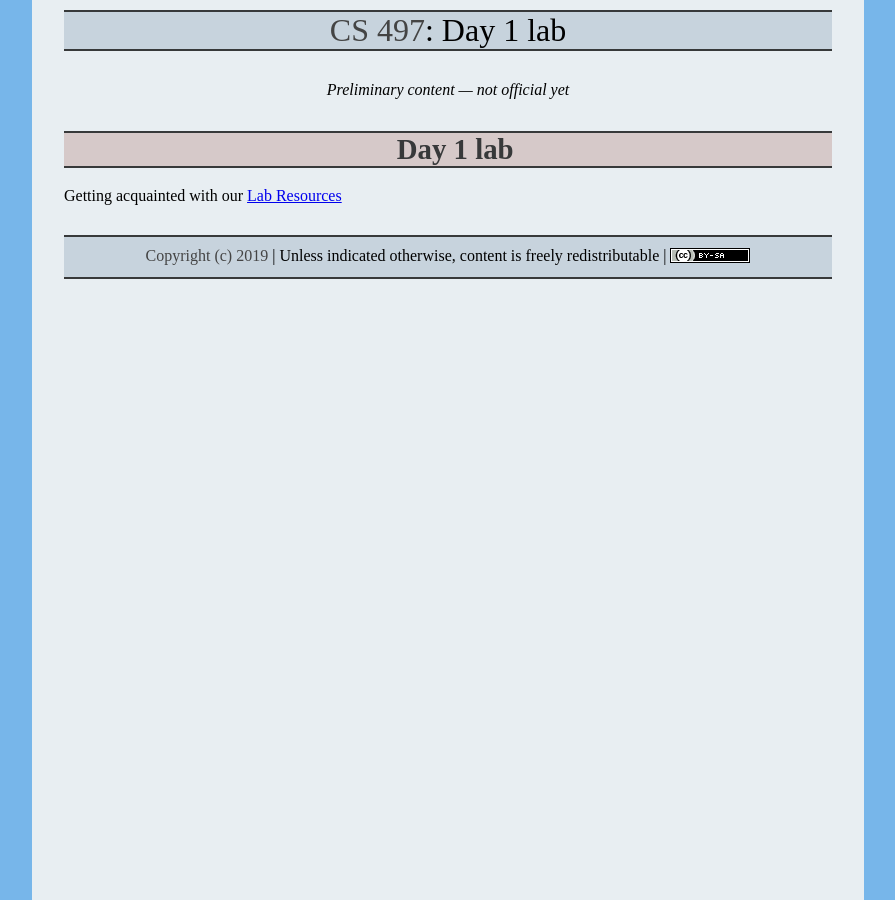
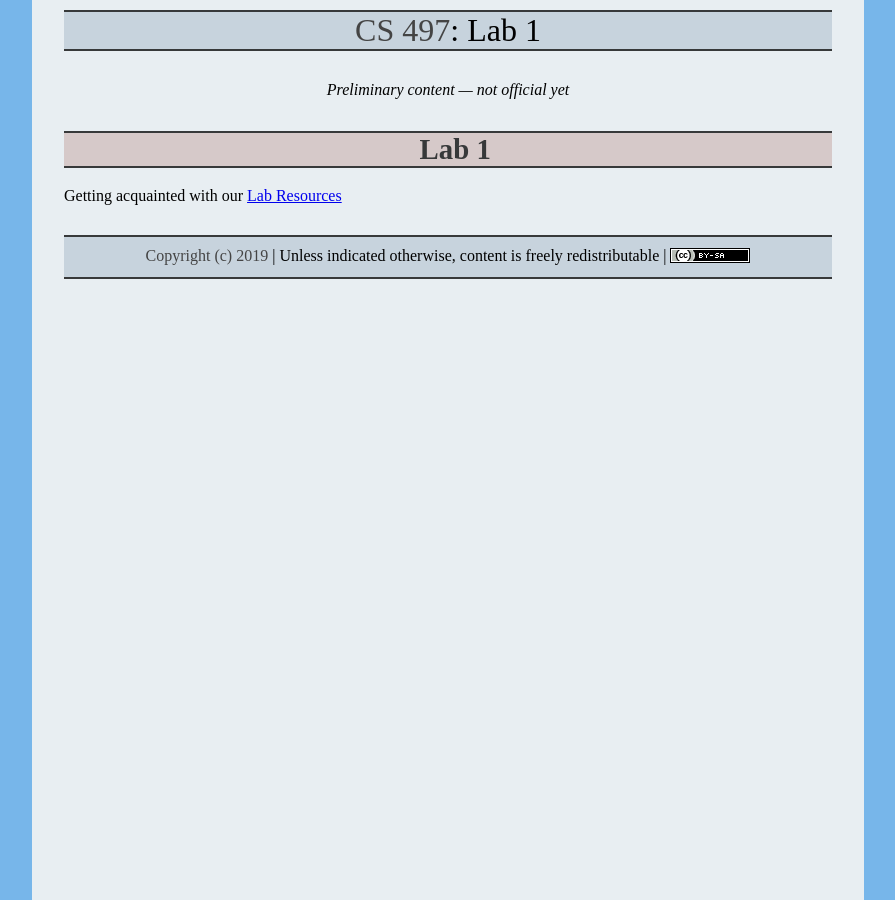
Before and after one commit to ycpcs/cs497-spring2019, a Jekyll site: the page built from labs/lab01.md, in a window 1280 px wide. Shown: the whole page, without its empty margins (192-1087 px from the left). Built offline with Jekyll 4.4.1, drawn with Linux system fonts in a browser that asks for light colours.

Commit message:
Update lab01.md

```diff
--- a/labs/lab01.md
+++ b/labs/lab01.md
@@ -1,8 +1,8 @@
 ---
 layout: default
-title: "Day 1 lab"
+title: "Lab 1"
 ---
 
-# Day 1 lab
+# Lab 1
 
 Getting acquainted with our [Lab Resources](../resources/index.html)
```
